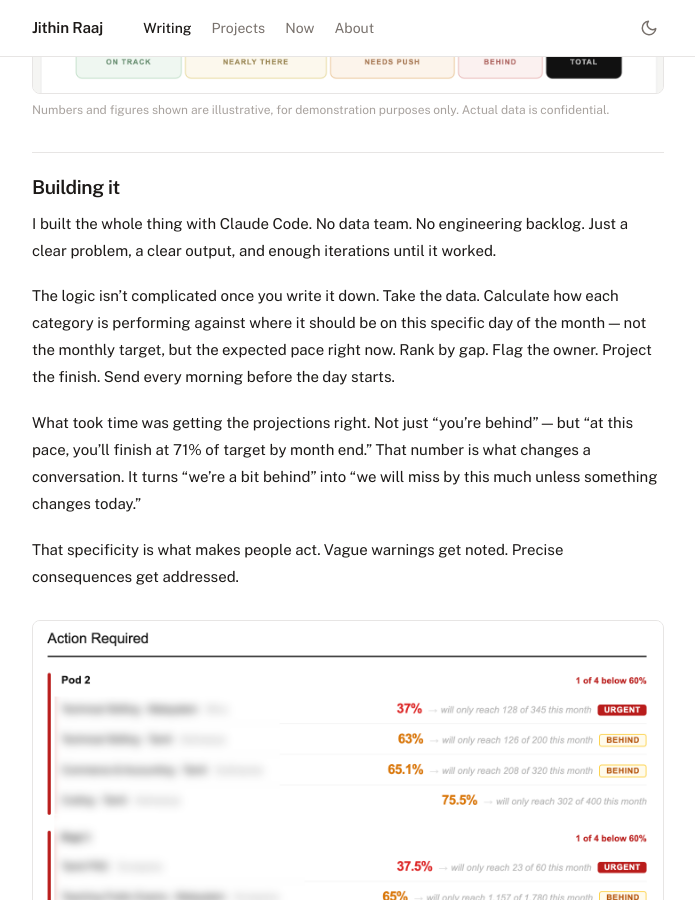
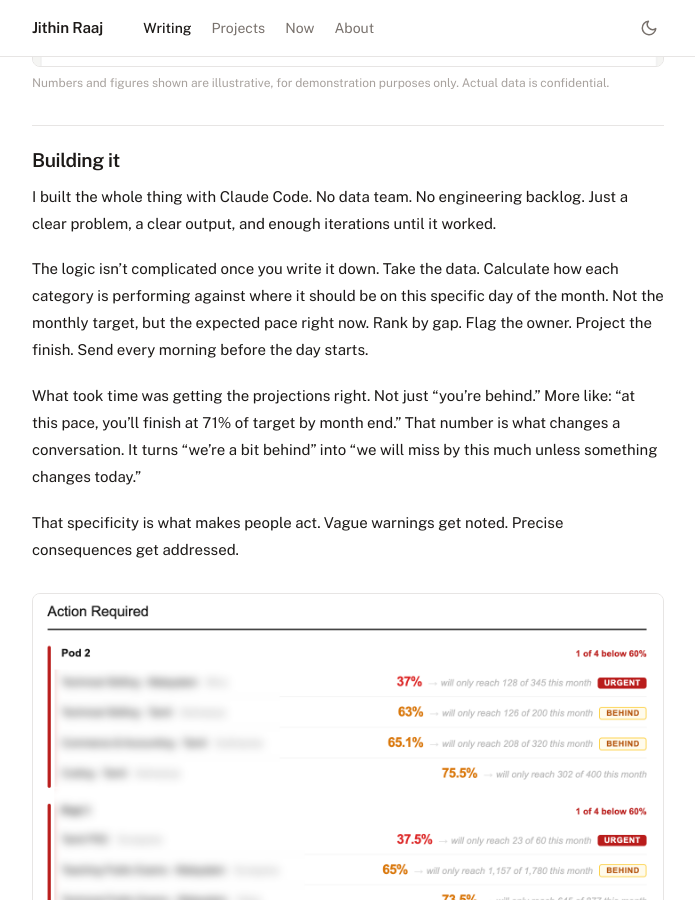
Before and after one commit to jithinrajtk/jithinrajtk.github.io, a Jekyll site: the page built from _posts/2026-04-05-okr-lead-report-automation.md, in a window 1280 px wide and 900 px high, scrolled down 2339 px. Shown: the whole window, without its empty margins (292-987 px from the left). Built offline with Jekyll 4.4.1, drawn with Linux system fonts in a browser that asks for light colours; nearby versions of some CDN libraries; some of the changed text lies outside the part shown.

Commit message:
Clean up writing voice in OKR and StoryDash posts
Remove em dashes, fix stiff lines, drop FAQ heading across both posts.

```diff
--- a/_posts/2026-04-05-okr-lead-report-automation.md
+++ b/_posts/2026-04-05-okr-lead-report-automation.md
@@ -9,7 +9,7 @@ description: "How to automate a daily lead generation performance report — pul
 
 Picture the scene.
 
-A room full of people in a meeting. The performance dashboard is open. So is a Google Sheet. Someone is running quick calculations — a spreadsheet here, an AI tool there — trying to get to the number fast enough to be useful.
+A room full of people in a meeting. The performance dashboard is open. So is a Google Sheet. Someone is running quick calculations, a spreadsheet here, an AI tool there, trying to get to the number fast enough to be useful.
 
 Everyone is trying. Nobody is deciding yet.
 
@@ -49,7 +49,7 @@ I started thinking about what the meeting would look like if everyone already kn
 
 Not a better dashboard. We had a dashboard.
 
-The problem wasn't visibility. It was the gap between data existing and data being useful — processed, ranked, delivered to the right people before they need to ask for it.
+The problem wasn't visibility. It was the gap between data existing and data being useful. Processed, ranked, delivered to the right people before they need to ask for it.
 
 I wanted one thing: an email that lands every morning before the first meeting. Not a data dump. A briefing. The kind a sharp analyst would prepare — except it shows up automatically, every single day, whether anyone remembers to ask for it or not.
 
@@ -68,9 +68,9 @@ That's it. The whole idea. Completely obvious once you say it out loud. Complete
 
 I built the whole thing with Claude Code. No data team. No engineering backlog. Just a clear problem, a clear output, and enough iterations until it worked.
 
-The logic isn't complicated once you write it down. Take the data. Calculate how each category is performing against where it should be on this specific day of the month — not the monthly target, but the expected pace right now. Rank by gap. Flag the owner. Project the finish. Send every morning before the day starts.
+The logic isn't complicated once you write it down. Take the data. Calculate how each category is performing against where it should be on this specific day of the month. Not the monthly target, but the expected pace right now. Rank by gap. Flag the owner. Project the finish. Send every morning before the day starts.
 
-What took time was getting the projections right. Not just "you're behind" — but "at this pace, you'll finish at 71% of target by month end." That number is what changes a conversation. It turns "we're a bit behind" into "we will miss by this much unless something changes today."
+What took time was getting the projections right. Not just "you're behind." More like: "at this pace, you'll finish at 71% of target by month end." That number is what changes a conversation. It turns "we're a bit behind" into "we will miss by this much unless something changes today."
 
 That specificity is what makes people act. Vague warnings get noted. Precise consequences get addressed.
 
```
Also changed, not shown: other parts of _posts/2026-04-05-okr-lead-report-automation.md (+3 -3 lines), _posts/2026-04-05-storydash-monitoring-instagram-pages.md (+4 -4 lines).
